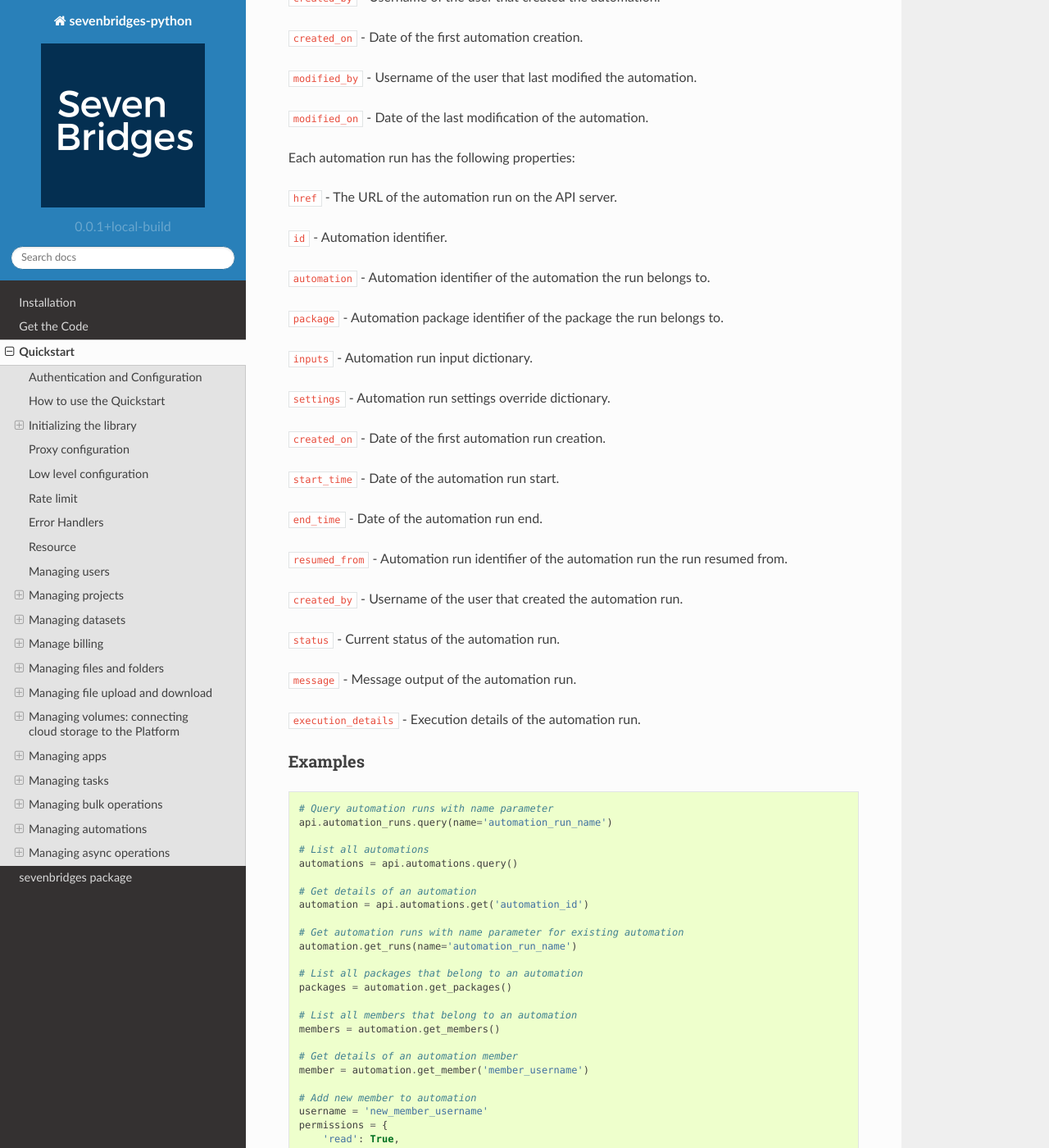
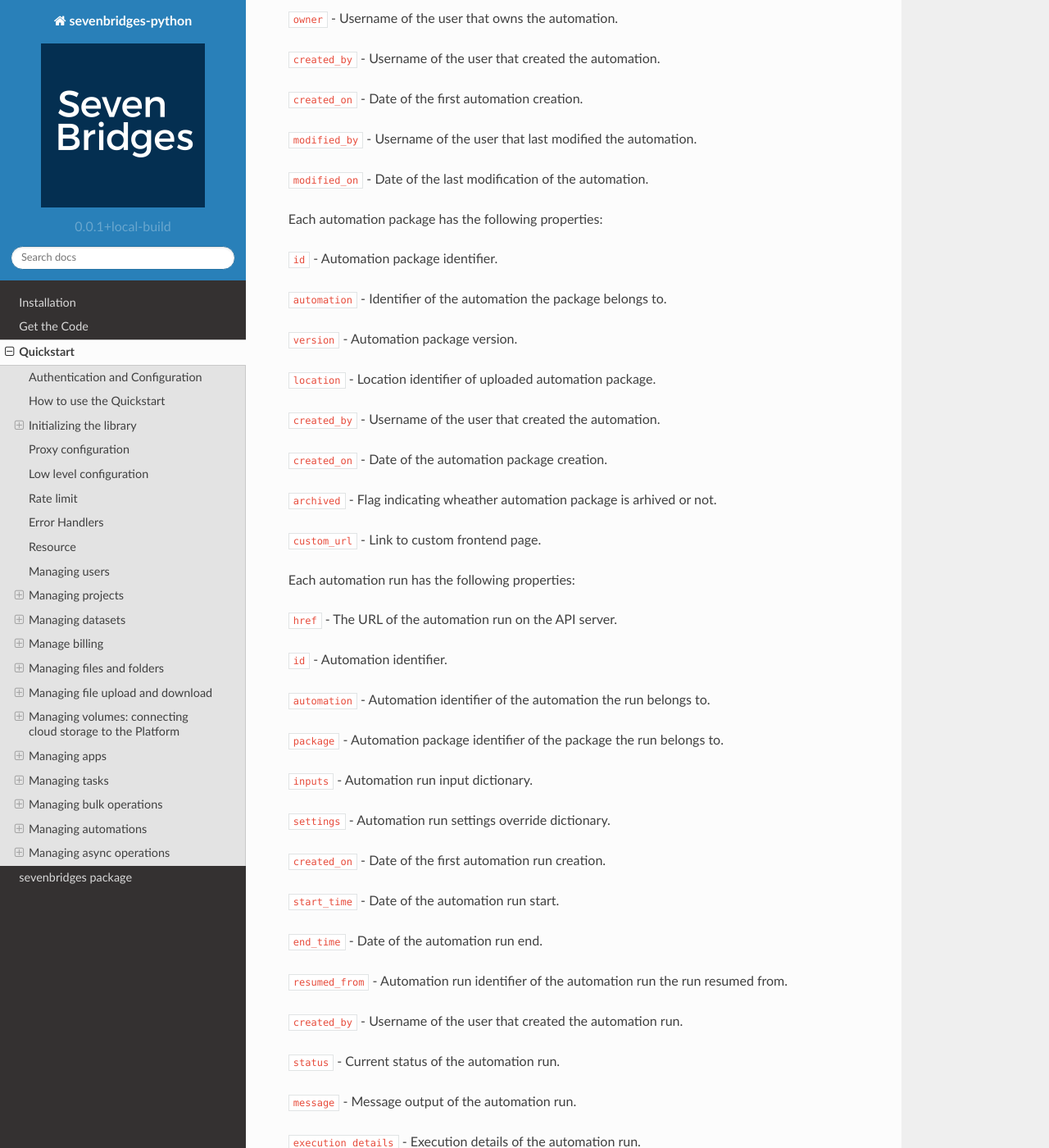
Before and after one commit to sbg/sevenbridges-python, a Sphinx documentation site: the page built from docs/quickstart.rst, in a window 1280 px wide and 1400 px high, scrolled down 34844 px. Shown: the whole window at 82% size. Built offline with Sphinx 7.4.7 and the Read the Docs theme 2.0.0, drawn with Linux system fonts in a browser that asks for light colours; some of the changed text lies outside the part shown.

Commit message:
Feature/aut q4 fixes

```diff
--- a/docs/quickstart.rst
+++ b/docs/quickstart.rst
@@ -1629,7 +1629,10 @@
     - ``remove_member()`` - Remove member from an automation
     - ``get_runs()`` - Get automation runs
 
-The following operations are supported for automation package:
+The following operations are supported for automation packages:
+    - ``query()`` - Query all automation packages
+    - ``get()`` - Get automation package with the provided id
+    - ``create()`` - Create automation package
     - ``archive()`` - Archive an package
     - ``restore()`` - Restore an archived package
 
@@ -1666,6 +1669,24 @@
 
 ``modified_on`` - Date of the last modification of the automation.
 
+Each automation package has the following properties:
+
+``id`` - Automation package identifier.
+
+``automation`` - Identifier of the automation the package belongs to.
+
+``version`` - Automation package version.
+
+``location`` - Location identifier of uploaded automation package.
+
+``created_by`` - Username of the user that created the automation.
+
+``created_on`` - Date of the automation package creation.
+
+``archived`` - Flag indicating wheather automation package is arhived or not.
+
+``custom_url`` - Link to custom frontend page.
+
 Each automation run has the following properties:
 
 ``href`` - The URL of the automation run on the API server.
@@ -1709,6 +1730,12 @@
 
     # Get details of an automation
     automation = api.automations.get('automation_id')
+
+    # Create automation package from uploaded code package
+    automation_package = api.automation_packages.create('automation_id', 'version', 'location_id'):
+
+    # Get automation package details
+    automation_package = api.automation_packages.get('package_id')
 
     # Get automation runs with name parameter for existing automation
     automation.get_runs(name='automation_run_name')
```
Also changed, not shown: 6 other files.
